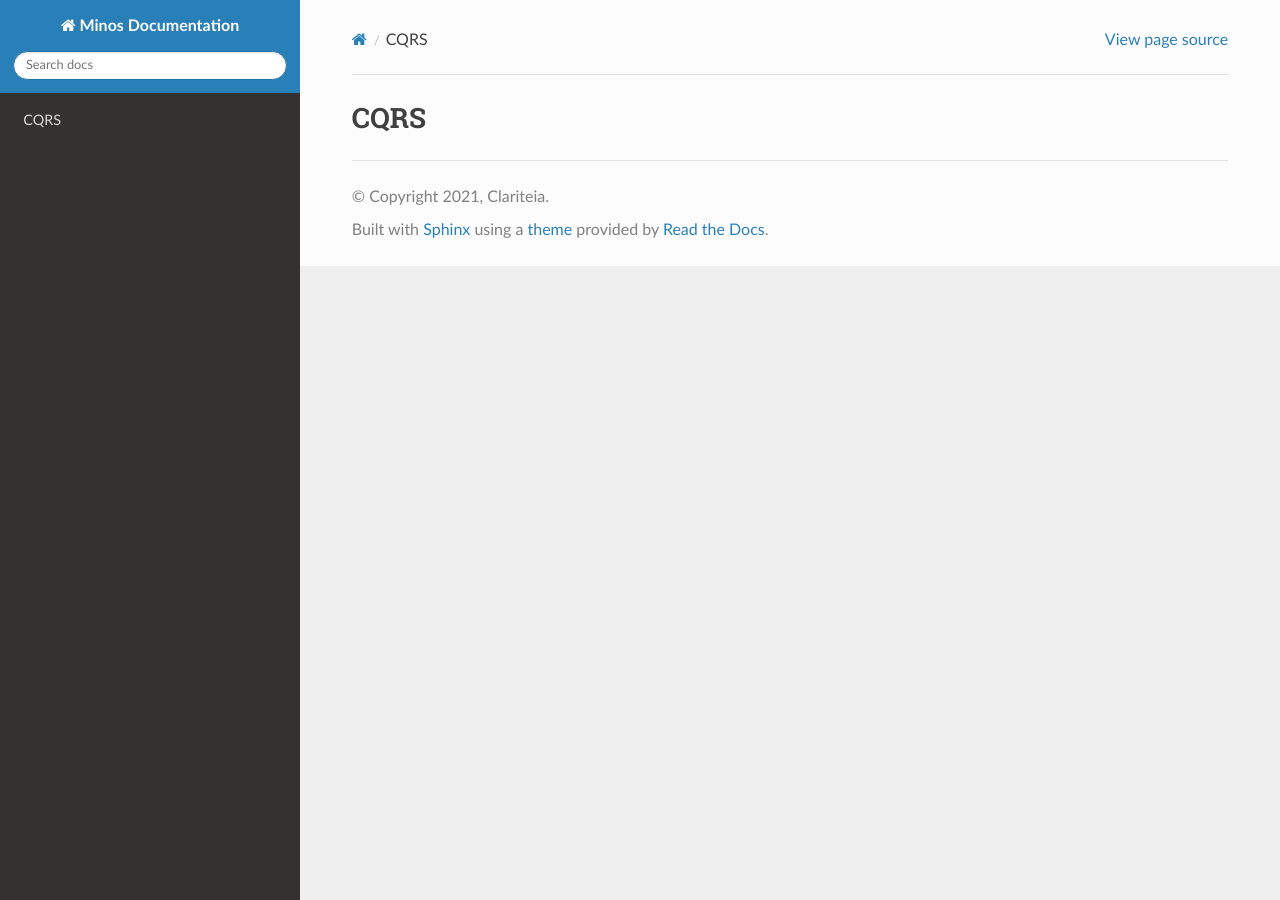
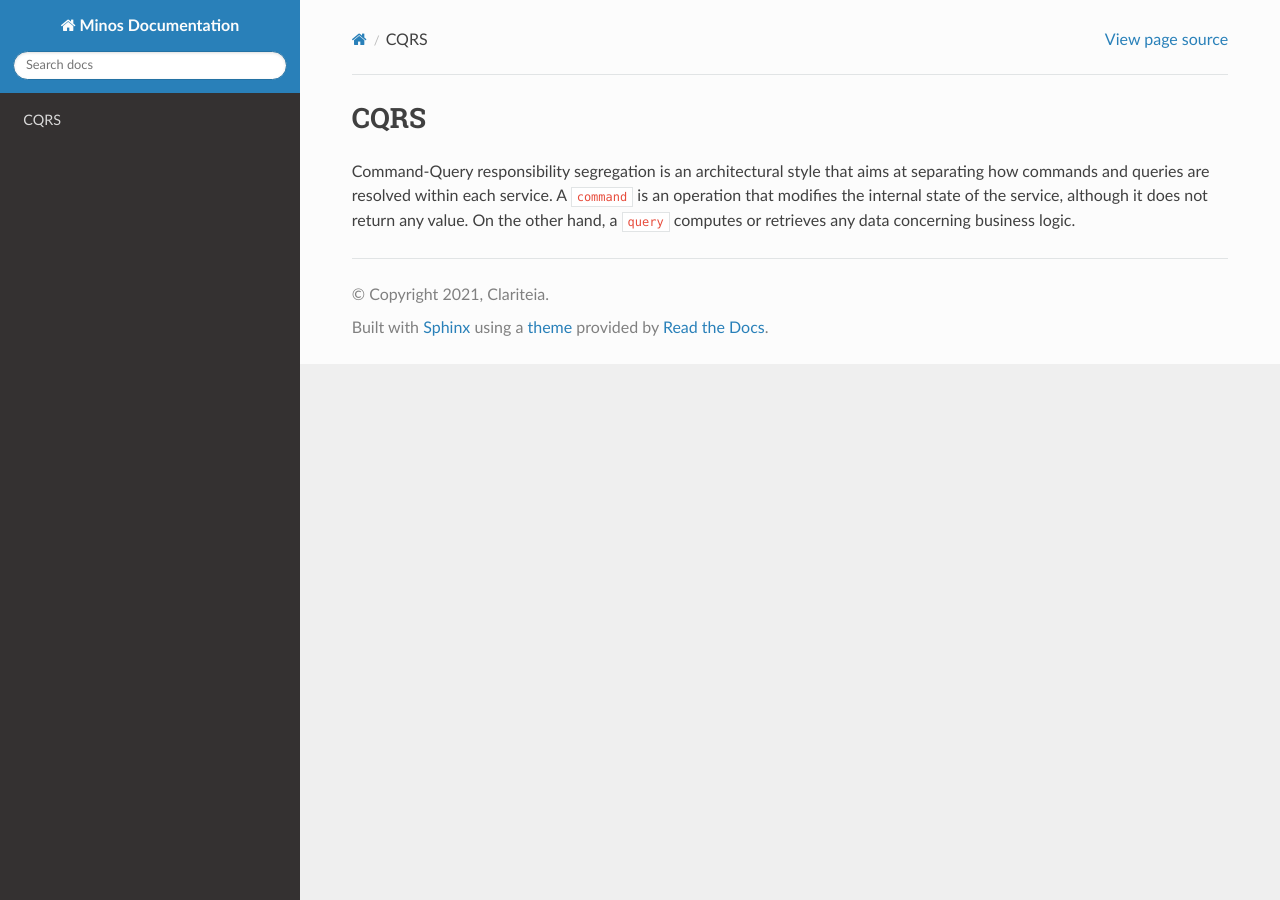
Before and after one commit to Clariteia/minos-documentation, a Sphinx documentation site: the page built from docs/architecture/cqrs.md, in a window 1280 px wide. Built offline with Sphinx 7.4.7 and the Read the Docs theme 2.0.0, drawn with Linux system fonts in a browser that asks for light colours.

Commit message:
Saving commit.

```diff
--- a/docs/architecture/cqrs.md
+++ b/docs/architecture/cqrs.md
@@ -1 +1,5 @@
 # CQRS
+
+Command-Query responsibility segregation is an architectural style that aims at separating how commands and queries are
+resolved within each service. A `command` is an operation that modifies the internal state of the service, although it
+does not return any value. On the other hand, a `query` computes or retrieves any data concerning business logic.
```
